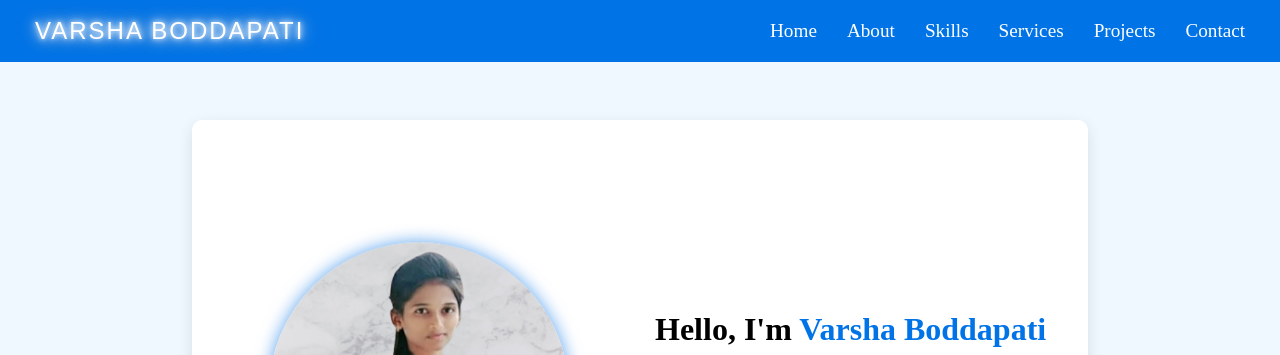
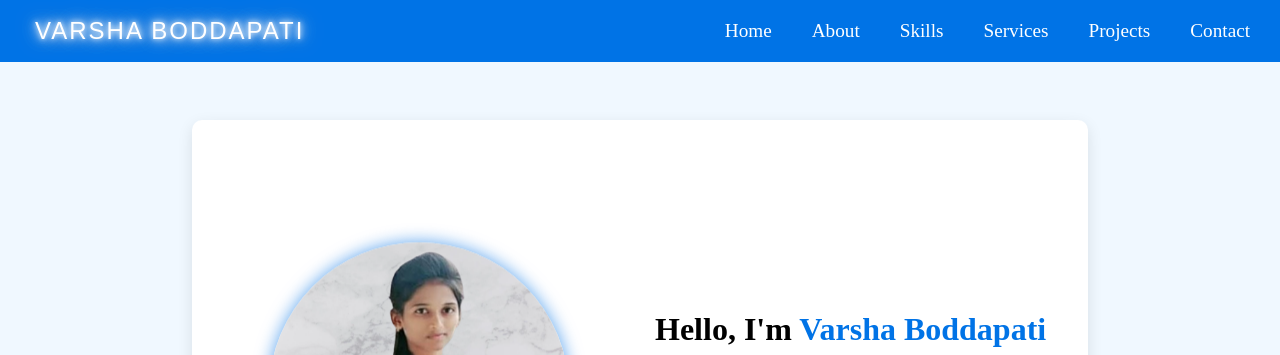
Before and after one commit to Varsha-Boddapati-24/portfolio-html-css, a plain HTML site: page index.html in a window 1280 px wide. Shown: the top 355 px of the page. Drawn offline with Linux system fonts and the light colour scheme.

Commit message:
chaging in nav ul

```diff
--- a/index.css
+++ b/index.css
@@ -95,12 +95,12 @@ header {
 /* Navigation Menu - Flexbox to style menu items horizontally */
 nav ul {
     display: flex;
+    flex-wrap: wrap;
+    gap: 20px;
+    list-style: none;
+    justify-content: flex-end;
+}
 
-    width: clamp(150px, 50vw, 500px);
-
-    gap: clamp(7px, 3vw, 10px);
-    list-style: none;
-}
 
 /* Navigation Links - Styling for navigation links with hover effect */
 nav ul li a {
```
